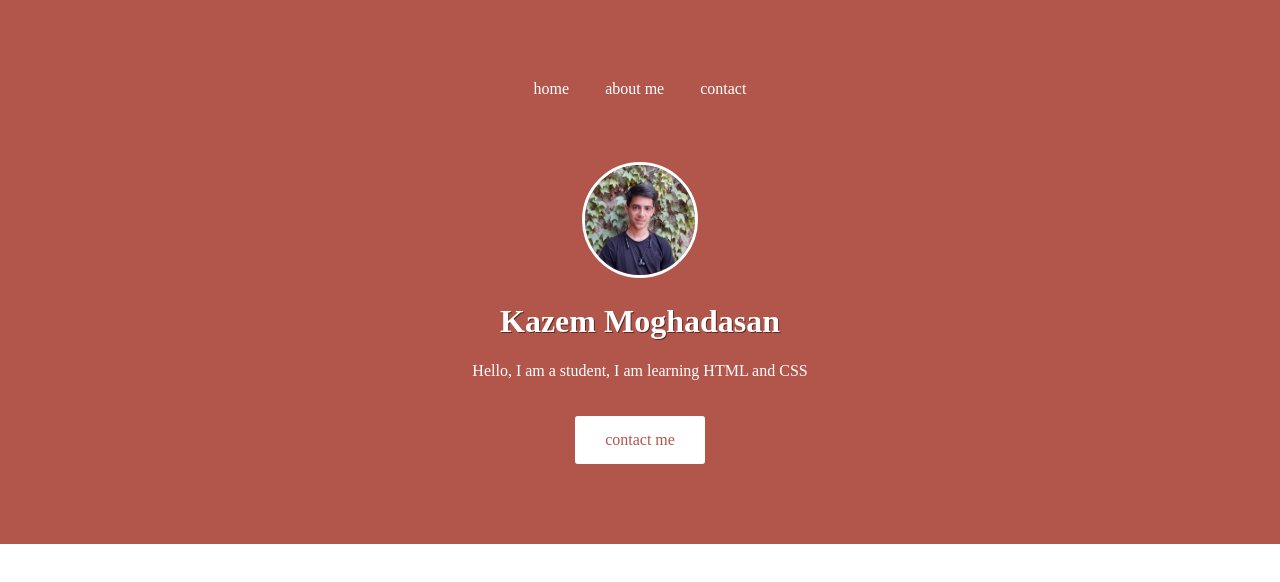
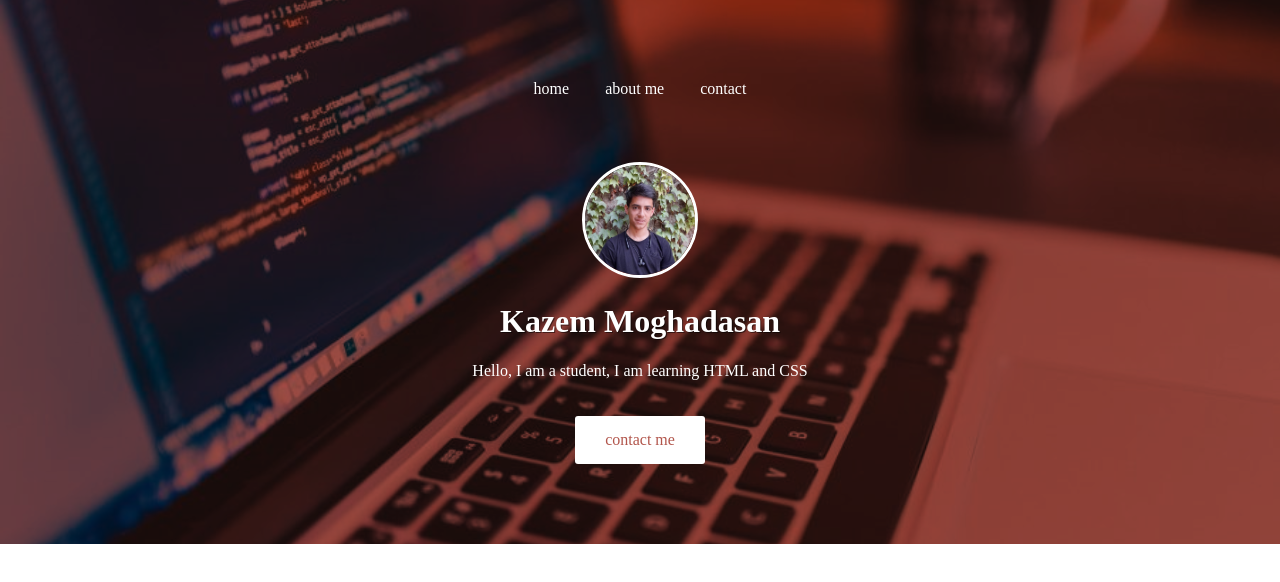
Before and after one commit to shosseinfarjadi/MKMoghadasan.github.io, a plain HTML site: page index.html in a window 1280 px wide. Drawn offline with Linux system fonts and the light colour scheme.

Commit message:
Update index.css

```diff
--- a/index.css
+++ b/index.css
@@ -6,7 +6,7 @@ body {
   padding: 4em 0 5em;
   text-align: center;
   background-color: #b2564c;
-  background-image: url('./image/background-home.png');
+  background-image: url('./background-home.png');
   background-blend-mode: multiply;
   background-repeat: no-repeat;
   background-size: cover;
```
